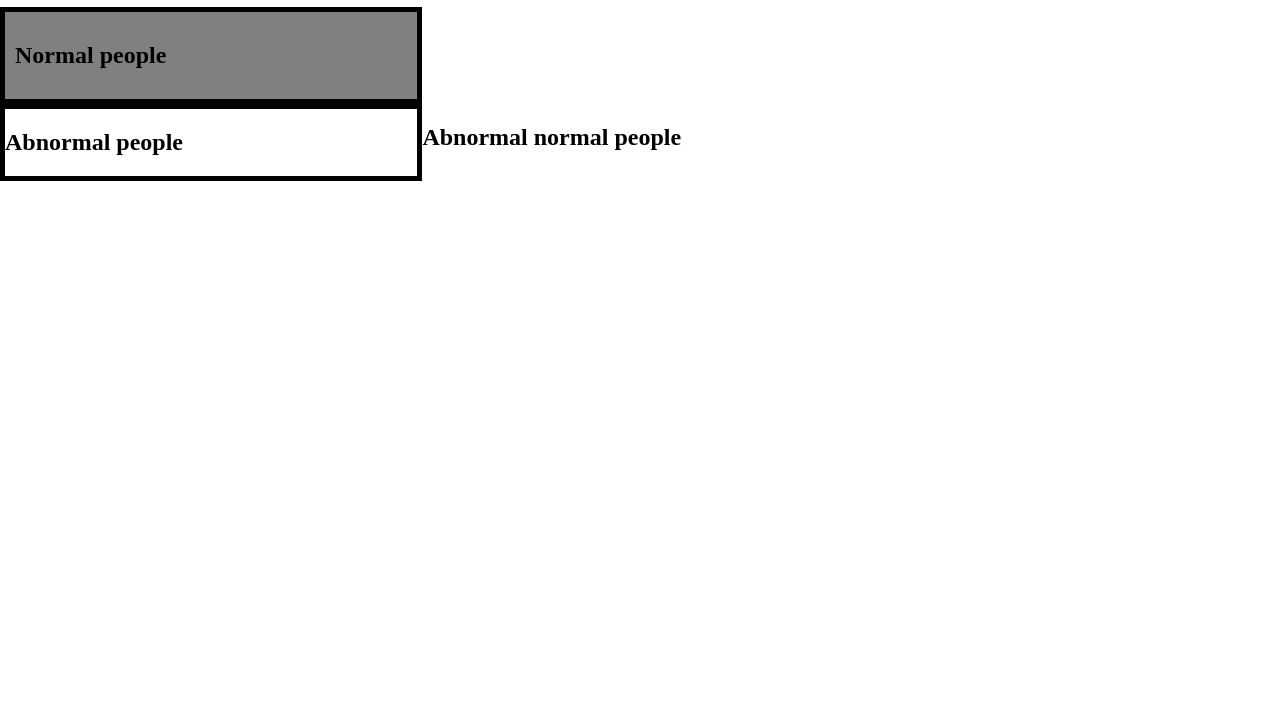
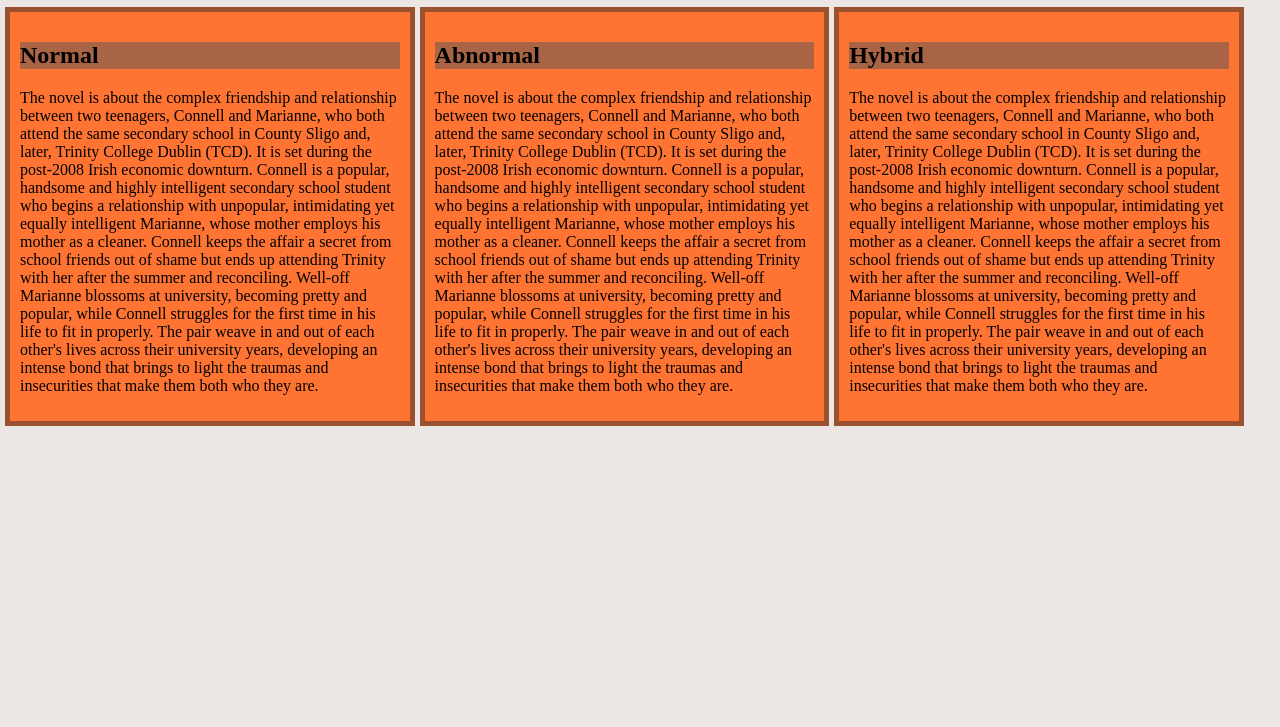
Before and after one commit to atwani/three-column-website, a plain HTML site: page index.html in a window 1280 px wide. Shown: the part 73-800 px from the top of the page. Drawn offline with Linux system fonts and the light colour scheme.

Commit message:
udated stylesheets

```diff
--- a/index.html
+++ b/index.html
@@ -6,20 +6,23 @@
 	<title>Three Column website</title>
 	<link rel="stylesheet" href="stylesheet-main.css">
 	</head>
-	<body>
-		<h1>Three categories of people</h1>
+<body>
+		<h1>Three types of tea</h1>
 		<section id="section1">
-		<h2>Normal people<h2>
+		<h2>Normal</h2>
+		<p>The novel is about the complex friendship and relationship between two teenagers, Connell and Marianne, who both attend the same secondary school in County Sligo and, later, Trinity College Dublin (TCD). It is set during the post-2008 Irish economic downturn. Connell is a popular, handsome and highly intelligent secondary school student who begins a relationship with unpopular, intimidating yet equally intelligent Marianne, whose mother employs his mother as a cleaner. Connell keeps the affair a secret from school friends out of shame but ends up attending Trinity with her after the summer and reconciling. Well-off Marianne blossoms at university, becoming pretty and popular, while Connell struggles for the first time in his life to fit in properly. The pair weave in and out of each other's lives across their university years, developing an intense bond that brings to light the traumas and insecurities that make them both who they are.</p>
 		</section>
 
 		<section id="section2">
-		<h2>Abnormal people</h2>
+		<h2>Abnormal</h2>
+		<p>The novel is about the complex friendship and relationship between two teenagers, Connell and Marianne, who both attend the same secondary school in County Sligo and, later, Trinity College Dublin (TCD). It is set during the post-2008 Irish economic downturn. Connell is a popular, handsome and highly intelligent secondary school student who begins a relationship with unpopular, intimidating yet equally intelligent Marianne, whose mother employs his mother as a cleaner. Connell keeps the affair a secret from school friends out of shame but ends up attending Trinity with her after the summer and reconciling. Well-off Marianne blossoms at university, becoming pretty and popular, while Connell struggles for the first time in his life to fit in properly. The pair weave in and out of each other's lives across their university years, developing an intense bond that brings to light the traumas and insecurities that make them both who they are.</p>
 		</section>
 
-		<section id="section three">
-		<h2>Abnormal normal people</h2>
+		<section id="section3">
+		<h2>Hybrid</h2>
+		<p>The novel is about the complex friendship and relationship between two teenagers, Connell and Marianne, who both attend the same secondary school in County Sligo and, later, Trinity College Dublin (TCD). It is set during the post-2008 Irish economic downturn. Connell is a popular, handsome and highly intelligent secondary school student who begins a relationship with unpopular, intimidating yet equally intelligent Marianne, whose mother employs his mother as a cleaner. Connell keeps the affair a secret from school friends out of shame but ends up attending Trinity with her after the summer and reconciling. Well-off Marianne blossoms at university, becoming pretty and popular, while Connell struggles for the first time in his life to fit in properly. The pair weave in and out of each other's lives across their university years, developing an intense bond that brings to light the traumas and insecurities that make them both who they are.</p>
 		</secton>
 
-	</body>
+</body>
 
 </html>
--- a/stylesheet-main.css
+++ b/stylesheet-main.css
@@ -7,24 +7,79 @@ body{
 	margin:0;
 	padding:0;
 	width:100%;
-
+	background-color:#ECE7E5;
 }
 h1{
 
 	color:red;
 	text-align:center;
 }
+h2{
+	align:left;
+	background-color: #A86444;
+
+}
 #section1{
-	width:33%;
-	background-color:grey;
-	margin-right:10px;
-	border:5px solid black;
+	width:32%;
+	background-color:#FF7433;
+	margin-right:5px;
+	border:5px solid #99512F;
 	padding:10px;
+	float:left;
+	margin-left:5px;
 
 }
 #section2{
 	float:left;
-	width:33%;
-	border:5px solid black;
+	width:32%;
+	border:5px solid #99512F;
+	background-color:#FF7433;
+	margin-right:5px;
+	padding:10px;
 
 }
+#section3
+{
+	width:32%;
+	border:5px solid #99512F;
+	padding:10px;
+	background-color:#FF7433;
+	float:left;
+
+}
+@media (min-width:992px){
+	#section1{
+		width:32%;
+	}
+	#section2{
+		width:32%;
+	}
+	#section3{
+		width:32%;
+	}
+}
+@media (min-width:768px )and (max-width:991px){
+	#section1{
+		width:49%;
+	}
+	#section2{
+		width:49%;
+
+	}
+	#section3{
+		width:100%;
+	}
+}
+@media (max-width:767px)
+{
+	#section1{
+		width:100%;
+	}
+	#section2{
+		width:100%;
+	}
+	#section3{
+		width:100%;
+	}
+
+}
```
